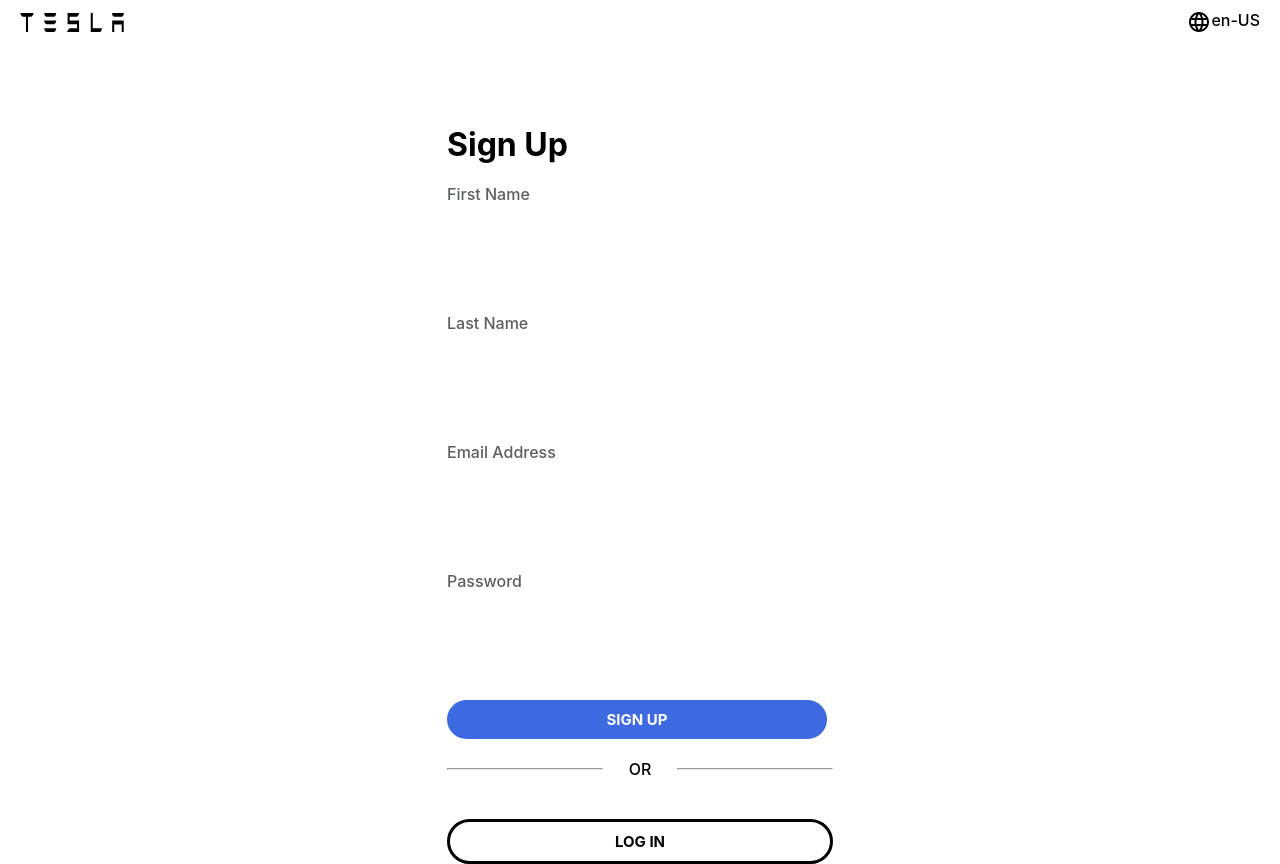
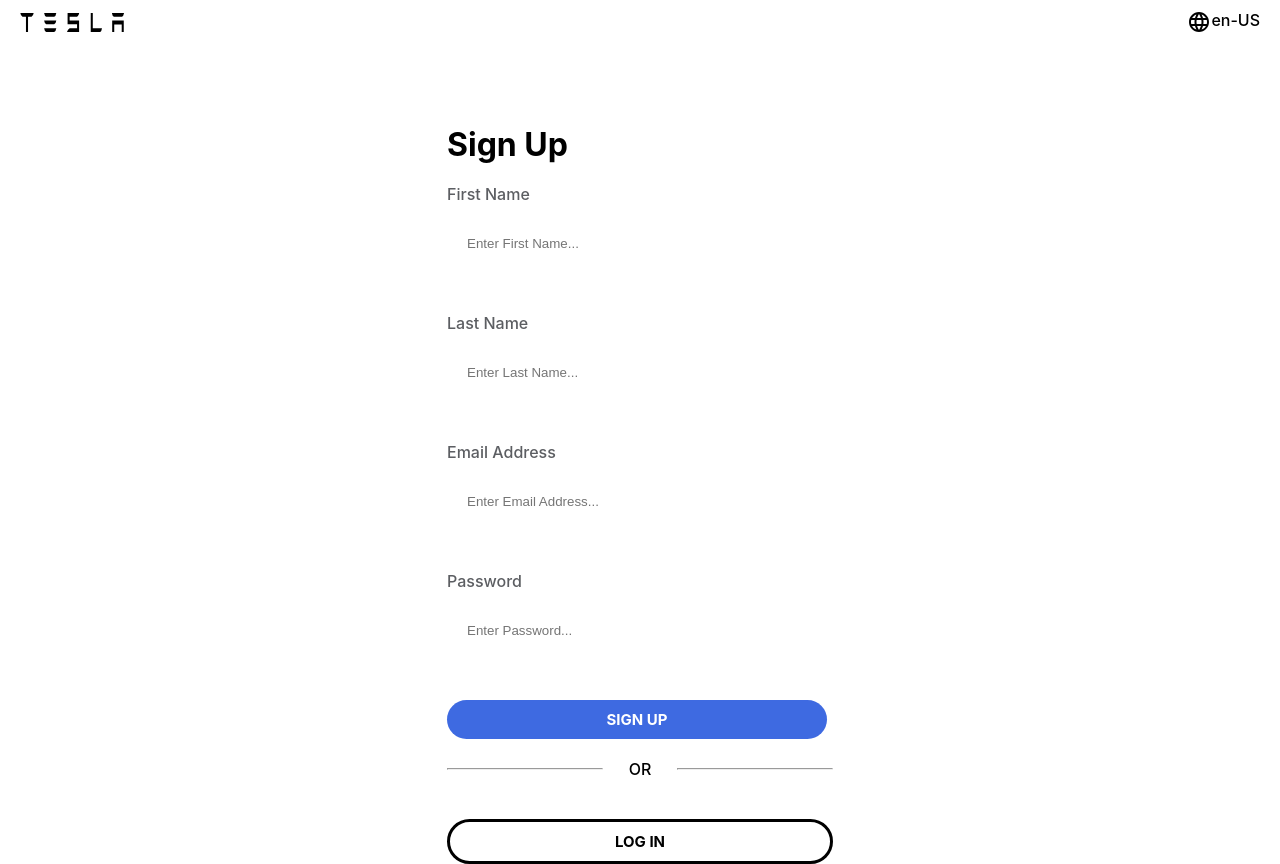
Before and after one commit to Ayman2989/tesla-clone, a React (Create React App) app: page /signup in a window 1280 px wide. Built offline with nearby package versions, Linux system fonts and the light colour scheme.

Commit message:
initialized firebase

```diff
--- a/src/components/header/Header.js
+++ b/src/components/header/Header.js
@@ -4,7 +4,7 @@ import styled from "styled-components";
 function Header() {
   return (
     <Container>
-      <Icon src="/images/logo.svg" />
+      <Icon onClick="/" src="/images/logo.svg" />
       <HeaderLinks>
         <a href="/">Model S</a>
         <a href="/">Model 3</a>
@@ -26,7 +26,7 @@ const Container = styled.nav`
   padding: 10px;
   height: 60px;
   position: fixed;
-  top: 0;
+  bottom: 0;
   display: flex;
   align-items: center;
   justify-content: space-between;
--- a/src/components/login/Login.js
+++ b/src/components/login/Login.js
@@ -26,6 +26,7 @@ function Login() {
         <input
           type="email"
           id="email"
+          placeholder="Enter Email Address..."
           value={email}
           onChange={(e) => setEmail(e.target.value)}
         />
@@ -33,6 +34,7 @@ function Login() {
         <input
           type="password"
           id="password"
+          placeholder="Enter Password..."
           value={password}
           onChange={(e) => setPassword(e.target.value)}
         />
--- a/src/components/signup/SignUp.js
+++ b/src/components/signup/SignUp.js
@@ -24,6 +24,7 @@ function SignUp() {
         <input
           type="text"
           id="fname"
+          placeholder="Enter First Name..."
           value={fName}
           onChange={(e) => setFName(e.target.value)}
         />
@@ -32,6 +33,7 @@ function SignUp() {
           type="text"
           id="lname"
           value={lName}
+          placeholder="Enter Last Name..."
           onChange={(e) => setLName(e.target.value)}
         />
         <label htmlFor="email">Email Address</label>
@@ -39,6 +41,7 @@ function SignUp() {
           type="email"
           id="email"
           value={email}
+          placeholder="Enter Email Address..."
           onChange={(e) => setEmail(e.target.value)}
         />
         <label htmlFor="password">Password</label>
@@ -46,6 +49,7 @@ function SignUp() {
           type="password"
           id="password"
           value={password}
+          placeholder="Enter Password..."
           onChange={(e) => setPassword(e.target.value)}
         />
         <SignInButton>sign up</SignInButton>
```
Also changed, not shown: src/firebase.js (added, +16 -0 lines).
